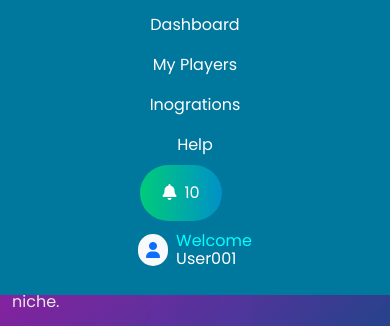
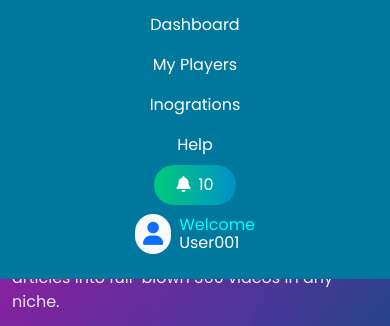
Before and after one commit to Abhirwt123/VirtualReel, a plain HTML site: page index.html in a window 390 px wide. Both pictures are taken after a click on the button "Toggle navigation". Shown: the part 110-436 px from the top of the page. Drawn offline with nearby package versions, Linux system fonts and the light colour scheme.

Commit message:
path chnage

```diff
--- a/assets/css/main.css
+++ b/assets/css/main.css
@@ -31,8 +31,7 @@
 
 #header .navbar-nav .bell {
   background-image: linear-gradient(to right, #00cb7a, #0091c8);
-  padding: 5px 14px;
-  margin-right: 28px;
+  padding: 0 14px;
 }
 
 #header .user p:nth-child(1) {
@@ -51,7 +50,7 @@
 
 /* Hero section styles */
 #hero {
-  background-image: url(/assets/images/heroEfect.png);
+  background-image: url(../images/heroEfect.png);
   background-position: center;
   background-repeat: no-repeat;
   background-size: cover;
@@ -205,7 +204,7 @@
 
 /* Join us section styles */
 #join-us {
-  background-image: url(/assets/images/JoinUsBg.png);
+  background-image: url(../images/JoinUsBg.png);
   background-position: center;
   background-repeat: no-repeat;
   font-family: "Poppins", sans-serif;
@@ -255,7 +254,7 @@
   }
 
   #header .navbar-nav .bell {
-    padding: 8px 22px !important;
+    padding: 0 22px !important;
   }
   p {
     font-size: 16px !important ;
--- a/index.html
+++ b/index.html
@@ -88,7 +88,7 @@
                   >Help</a
                 >
               </li>
-              <li class="nav-item rounded-5 bell">
+              <li class="nav-item rounded-5 bell me-lg-3 me-0">
                 <a
                   class="nav-link active text-capitalize"
                   aria-current="page"
@@ -104,7 +104,7 @@
                 >
                   <div>
                     <i
-                      class="fa-solid fa-user text-bg-light text-primary rounded-5 p-2"
+                      class="fa-solid fa-user text-bg-light text-primary rounded-5 p-2 fs-3"
                     ></i>
                   </div>
                   <div class="d-flex flex-column user">
@@ -344,7 +344,7 @@
                 <img src="./assets/images/pC.png" alt="pc" class="img-fluid" />
               </div>
             </div>
-            <div class="row item-4 align-items-center flex-row-reverse">
+            <div class="row item-4 align-items-center flex-row-reverse ">
               <div class="col-lg-6 col-12 text-white m-0 content mb-lg-0 mb-3">
                 <p class="m-0 p-0">Instantly create interactive 3D videos</p>
                 <p class="h-text m-0 p-0">
@@ -366,7 +366,7 @@
       <section id="join-us">
         <div class="img-wrap">
           <div class="container py-4">
-            <div class="row align-items-center">
+            <div class="row align-items-center px-lg-0 px-2">
               <div class="col-12 col-lg-6 content">
                 <div class="wrap">
                   <p class="title p-0 m-0 text-white">VISUALREEL LESSON #1</p>
```
